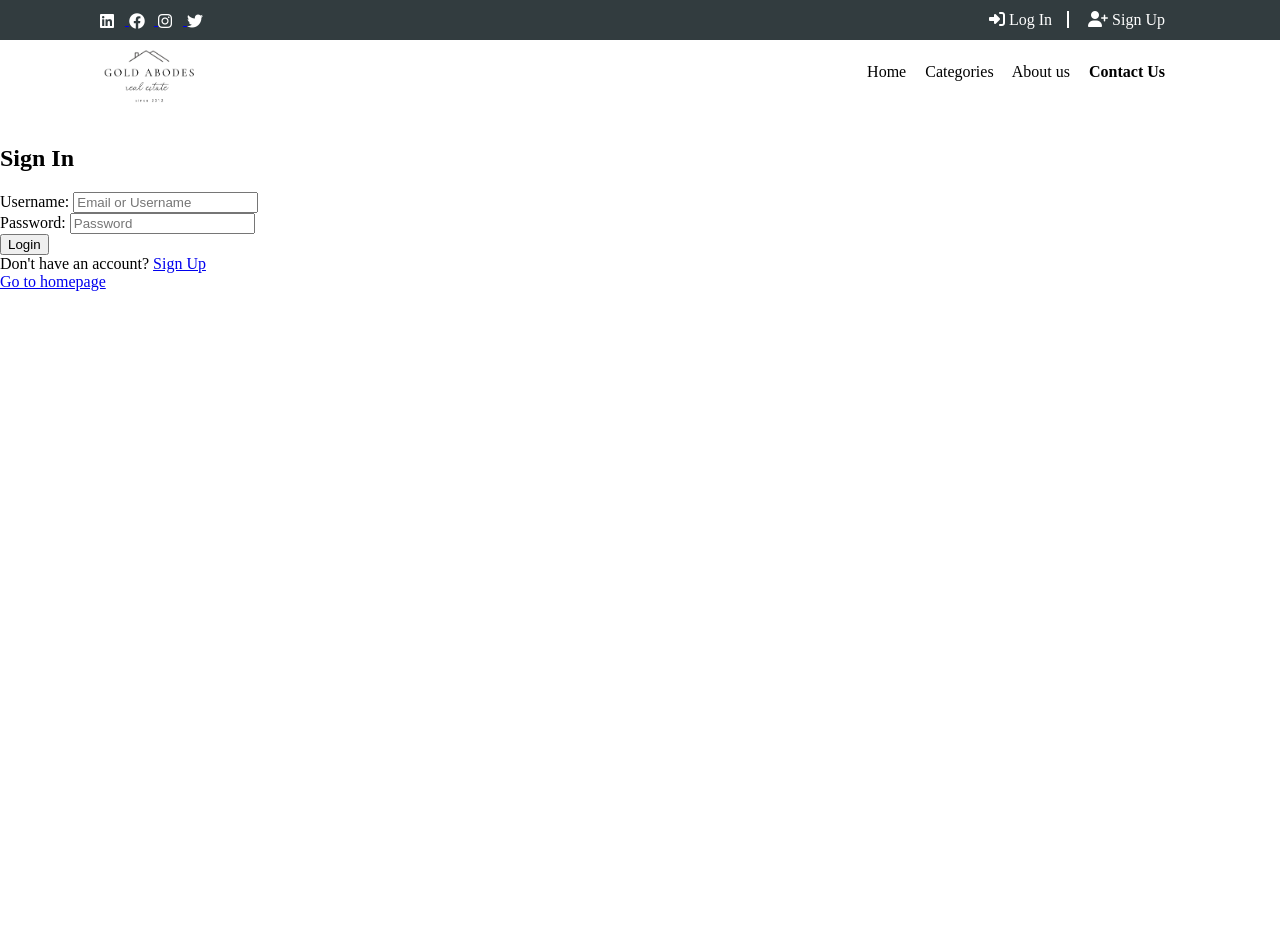
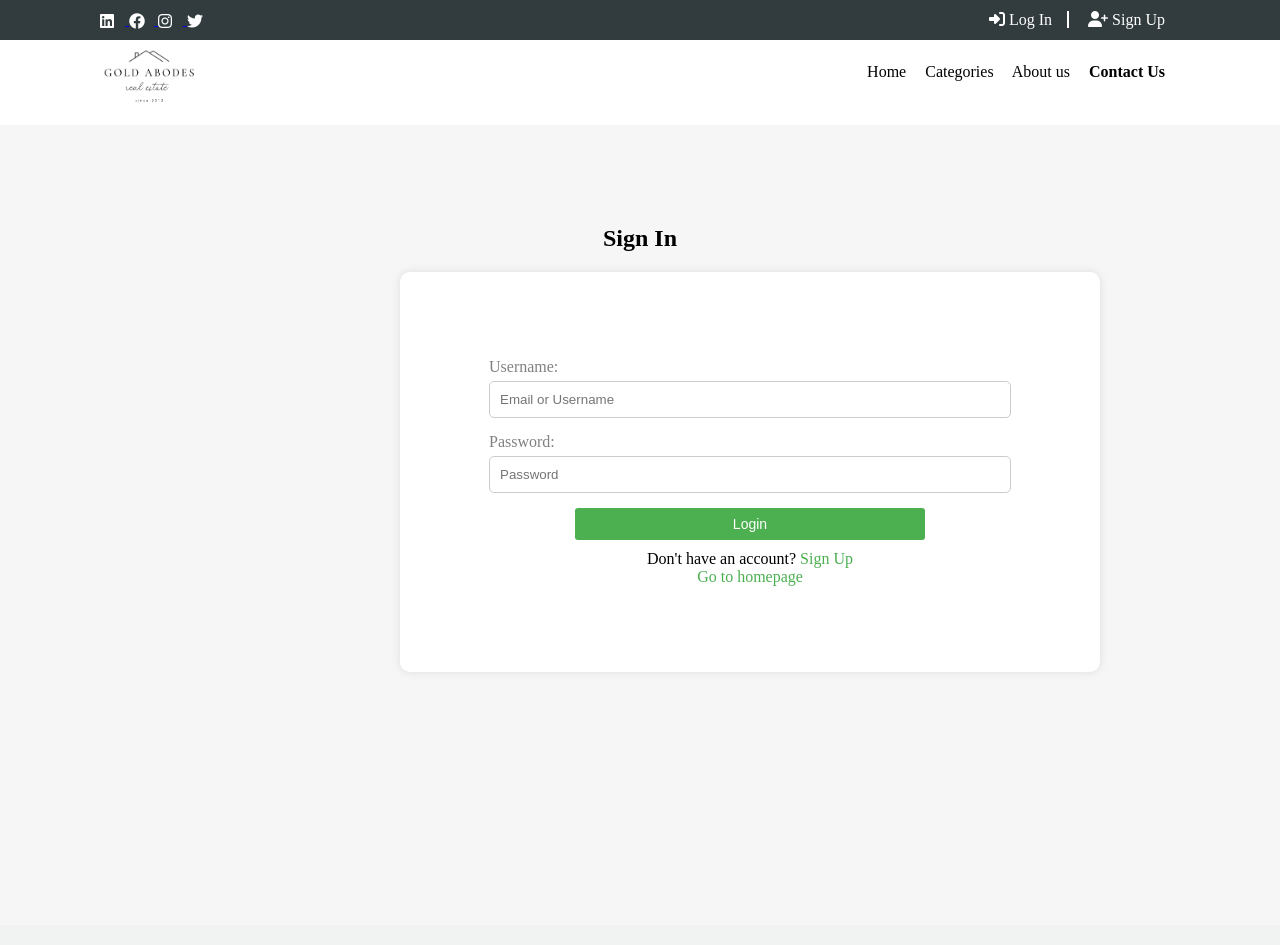
Before and after one commit to zadekastrati/real-estate, a PHP site: page /login.html in a window 1280 px wide. After the commit the page ends 672 px from the top, so only its background shows below. Run offline with PHP 8.4, Linux system fonts and the light colour scheme.

Commit message:
Style for log in form.

```diff
--- a/style.css
+++ b/style.css
@@ -244,3 +244,113 @@ footer .footer-logo {
 .map iframe {
     width: 100%;
 }
+
+
+.container1 {
+    background-color: #F6F6F6;
+    text-align: center;
+}
+
+.container1 .form {
+    display: flex;
+    flex-wrap: wrap;
+    justify-content: center;
+    min-height: 100vh;
+    width: 700px;
+    padding: 20px;
+    border-radius: 10px;
+    background-color: white;
+    box-shadow: 0 0 10px rgba(0, 0, 0, 0.1);
+    text-align: center;
+    margin: 20px auto;
+}
+
+
+.login-title {
+    margin-bottom: 20px;
+    text-align: center;
+    margin-top: 0;
+    padding-top: 100px;
+}
+
+.form-group {
+    color: #828180;
+    text-align: left;
+    margin-bottom: 15px;
+}
+
+.form-group label {
+    display: block;
+    margin-bottom: 5px;
+}
+
+.form-group input {
+    width: 500px;
+    padding: 10px;
+    border: 1px solid #ccc;
+    border-radius: 5px;
+}
+
+button {
+    width: 50%;
+    padding: 8px;
+    border: none;
+    background-color: #4CAF50;
+    color: white;
+    cursor: pointer;
+    border-radius: 3px;
+    font-size: 14px;
+}
+
+button:hover {
+    transform: scale(1.2);
+    background-color: #3e8e41;
+}
+
+button:active {
+    background-color: #3e8e41;
+}
+
+.container1 .form2 {
+    display: flex;
+    flex-direction: column;
+    align-items: center;
+    justify-content: center;
+    min-height: 50vh;
+    width: 700px;
+    border-radius: 10px;
+    background-color: white;
+    box-shadow: 0 0 10px rgba(0, 0, 0, 0.1);
+    text-align: center;
+    margin: 20px 400px;
+}
+
+.authentication .active2 {
+    font-weight: bold;
+}
+
+.authentication a:hover {
+    font-weight: bold;
+}
+
+.signup-link {
+    margin-top: 10px;
+}
+
+.signup-link a {
+    color: #4CAF50;
+    text-decoration: none;
+}
+
+.signup-link a:hover {
+    text-decoration: underline;
+}
+
+.homepage{
+    text-decoration: none;
+    color: #4CAF50;
+}
+
+.homepage:hover{
+    text-decoration: underline;
+}
```
